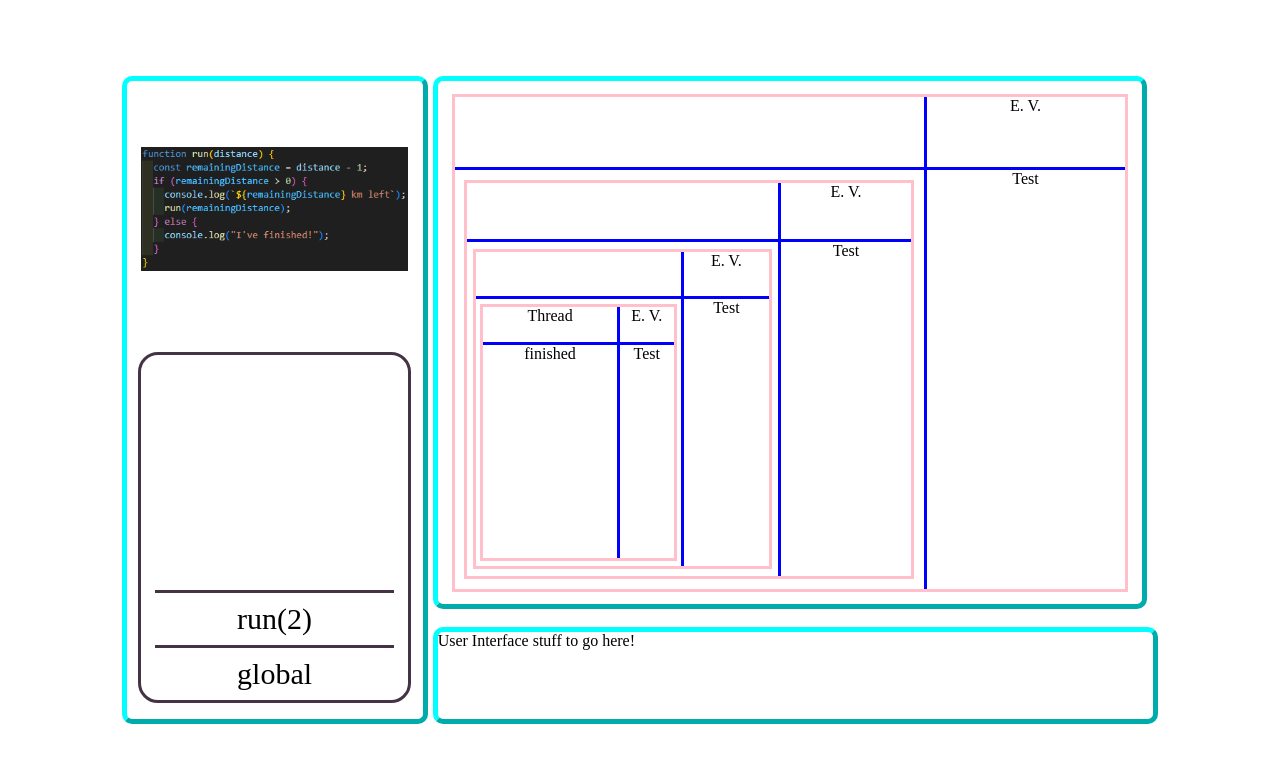
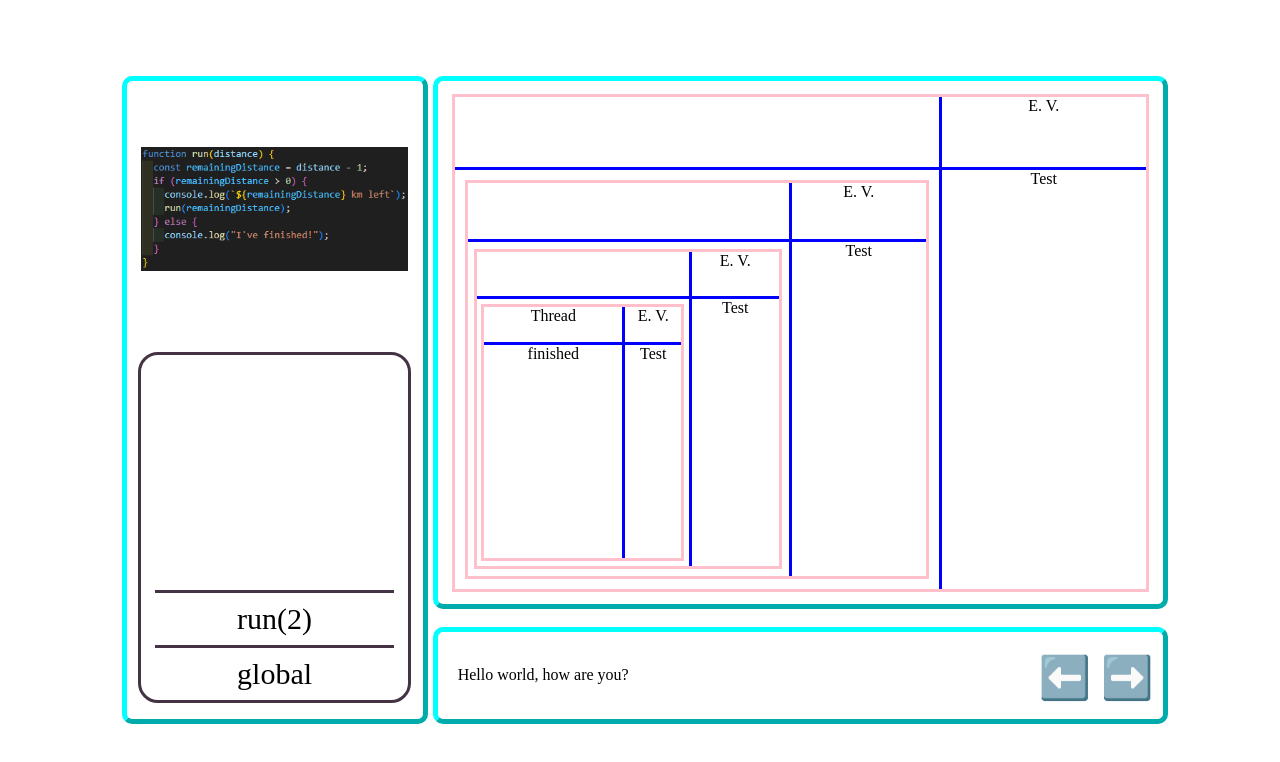
Before and after one commit to DevDolphin7/Learnin-Recursion, a React (Vite) app: page /recursive-kata/1 in a window 1280 px wide. Shown: the top 762 px of the page. Built offline with nearby package versions, Linux system fonts and the light colour scheme.

Commit message:
Add and style UserInterfacePane component

```diff
--- a/src/components/UserInterfacePane.jsx
+++ b/src/components/UserInterfacePane.jsx
@@ -1,5 +1,27 @@
 function UserInterfacePane() {
-    return <section className="ui-pane-container pane-borders">User Interface stuff to go here!</section>;
-  }
+  const stepText = "Hello world, how are you?";
 
-  export default UserInterfacePane;
+  const handlePrevious = () => {
+    console.log("Previous step");
+  };
+
+  const handleNext = () => {
+    console.log("Next step");
+  };
+
+  return (
+    <section className="ui-pane-container pane-borders">
+      <div className="comment-box">
+        <p>{stepText}</p>
+      </div>
+      <a className="step-arrow" onClick={handlePrevious}>
+        ⬅️
+      </a>
+      <a className="step-arrow" onClick={handleNext}>
+        ➡️
+      </a>
+    </section>
+  );
+}
+
+export default UserInterfacePane;
--- a/src/index.css
+++ b/src/index.css
@@ -26,7 +26,7 @@
   grid-column: 2;
   grid-row: 1;
   height: 95%;
-  width: 97%;
+  width: 100%;
   display: flex;
   justify-content: center;
   align-items: center;
@@ -36,6 +36,10 @@
 .ui-pane-container {
   grid-column: 2;
   grid-row: 2;
+  width: 100%;
+  display: flex;
+  justify-content: flex-end;
+  align-items: center;
 }
 
 .home-footer {
@@ -118,9 +122,6 @@
 .ecd-header-thread {
   grid-column: 1;
   grid-row: 1;
-  /* display: flex;
-  justify-content: center;
-  align-items: center; */
   border-bottom: var(--ecd-inner-border);
 }
 
@@ -142,6 +143,22 @@
   border-left: var(--ecd-inner-border);
 }
 
+.step-arrow {
+  font-size: 42px;
+  margin-right: 10px;
+  padding-top: 5px;
+  cursor: pointer;
+}
+
+.comment-box {
+  margin: 0 10px 0 10px;
+  padding: 5px 10px 5px 10px;
+  width: 100%;
+  height: 70%;
+  display: flex;
+  align-items: center;
+}
+
 .pane-borders {
   border-style: outset;
   border-radius: 10px;
```
